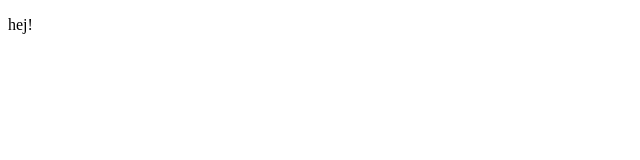
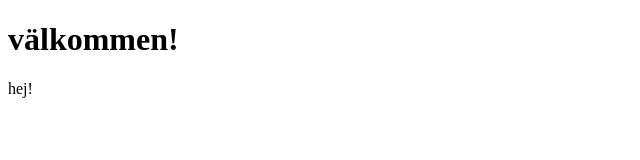
Before and after one commit to FE24-Folkuniversitetet/versionhantering-exempel, a plain HTML site: page index.html in a window 1280 px wide. Shown: the whole page, without its empty margins (0-640 px from the left). Drawn offline with Linux system fonts and the light colour scheme.

Commit message:
new html-element

```diff
--- a/index.html
+++ b/index.html
@@ -6,6 +6,9 @@
 	<title>Document</title>
 </head>
 <body>
+	<main>
+		<h1>välkommen!</h1>
+	</main>
 	<article>
 		<p>hej!</p>
 	</article>
```
